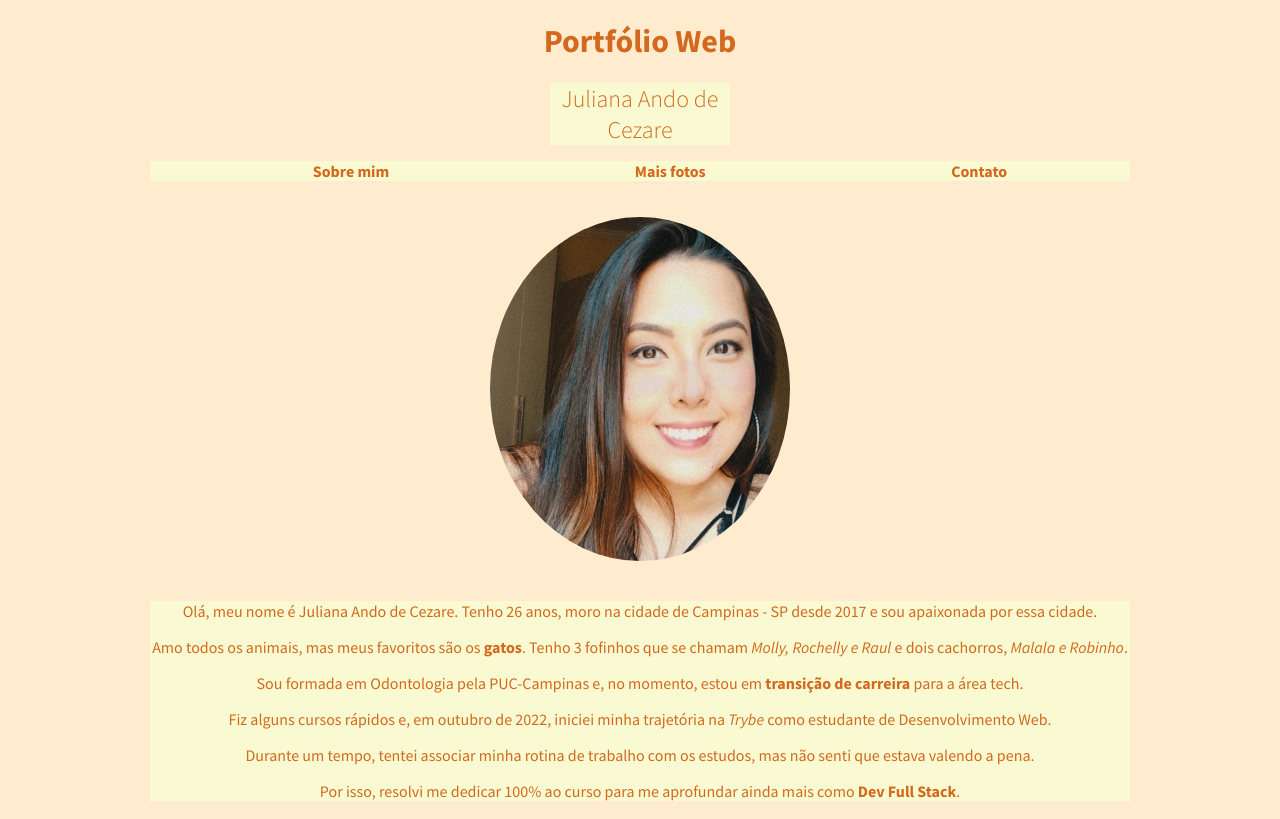
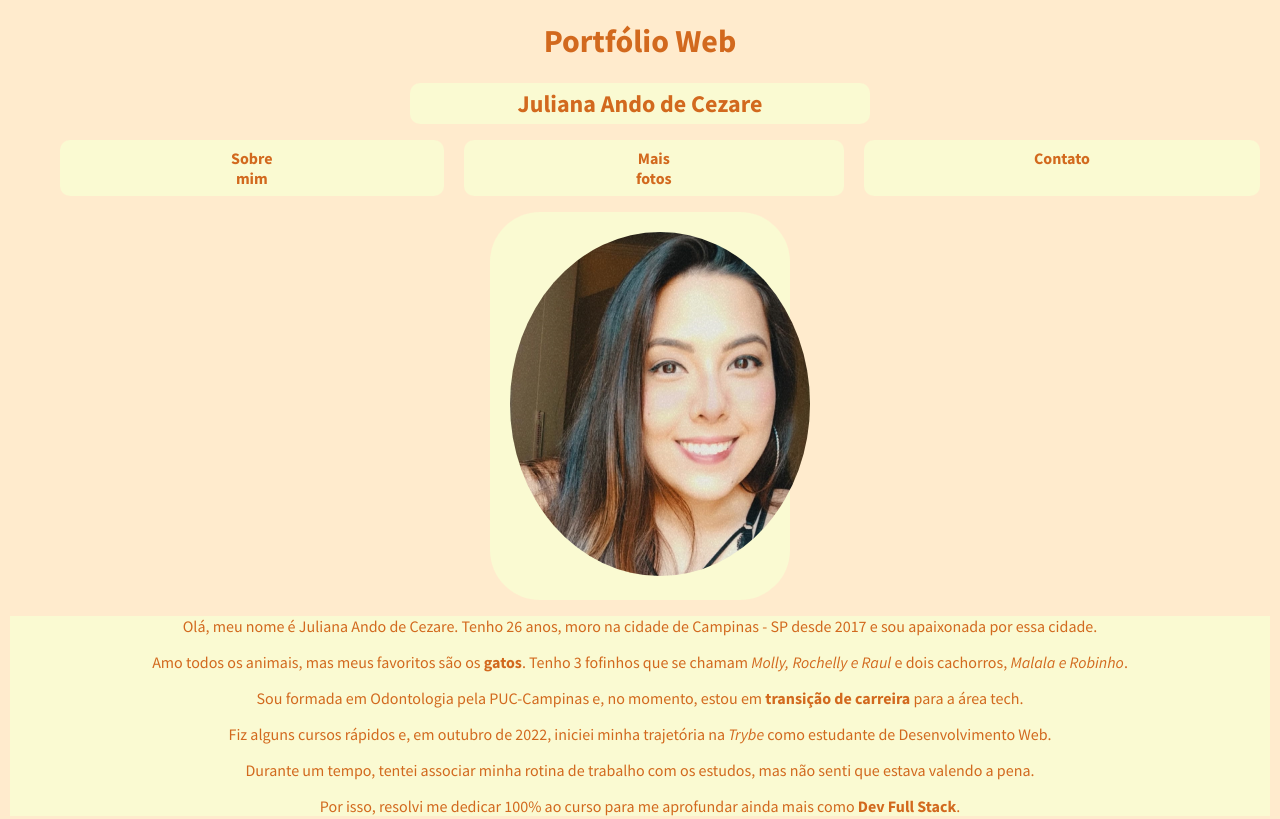
Before and after one commit to julianaando/julianaando.github.io, a plain HTML site: page index.html in a window 1280 px wide. Shown: the top 819 px of the page. Drawn offline with Linux system fonts and the light colour scheme.

Commit message:
Atualização do portfolio

```diff
--- a/index.html
+++ b/index.html
@@ -10,17 +10,21 @@
 </head>
 
 <body>
-  <h1 class="first">Portfólio Web</h1>
-  <h2 class="first">Juliana Ando de Cezare</h2>
-  <ul>
+  <header class="first">
+    <h1>Portfólio Web</h1>
+    <h2>Juliana Ando de Cezare</h2>
+  </header>
+  <nav>
+    <ul class="lista">
       <li><a href="#sobre">Sobre mim</a></li>
       <li><a href="#fotos">Mais fotos</a></li>
       <li><a href="#contato">Contato</a></li>
     </ul>
+  </nav>
+  <main>
+    <div class="imagem"><img class="foto" src="images/juliana.png" width=300px"></div>
 
-  <div class="foto"><img src="images/juliana.png" width=300px"></div>
-
-  <div class="fundo" id="sobre">
+    <div class="fundo">
       <p>Olá, meu nome é Juliana Ando de Cezare. Tenho 26 anos, moro na cidade de Campinas - SP desde 2017 e sou apaixonada por essa cidade.</p>
       <p>Amo todos os animais, mas meus favoritos são os <strong>gatos</strong>. Tenho 3 fofinhos que se chamam <i>Molly, Rochelly e Raul</i> e dois cachorros, <i>Malala e Robinho</i>.</p>
       <p>Sou formada em Odontologia pela PUC-Campinas e, no momento, estou em <strong>transição de carreira</strong> para a área tech.
@@ -32,18 +36,22 @@
     <div class="imagens" id="fotos">
       <img class="odonto" src="images/cirurgia.png" width=400px>
       <img class="odonto" src="images/dentista.png" width=300px>
-    <p>Atuando como Cirurgiã-Dentista</p>
+      <p class="muda">Atuando como Cirurgiã-Dentista</p>
     </div>
-  <div class="gatos">
+    <div class="imagens">
       <img src="images/gatos.png" width=300px>
       <img src="images/gatos1.png" width=300px>
       <img src="images/malala.png" width=300px>
+      <p class="muda">Meus bichinhos amados</p>
     </div>
 
     <div class="footer">
       <p>Estou totalmente à disposição para me conectar com novas pessoas, conversas, trocas e amizades. </p>
+      <nav>
         <p id="contato">Para maiores informações, meu <a href="https://linkedin.com/julianaandodecezare">LinkedIn</a> e <a href="https://github.com/julianaando">Github</a>.</p>
+      </nav>
     </div>
+  </main>
   <footer>Juliana Ando de Cezare | 2022</footer>
 </body>
 
--- a/style.css
+++ b/style.css
@@ -2,21 +2,31 @@
 
 body {
   background-color:blanchedalmond;
-  /*font-family: komoda, sans-serif;*/
   font-family: 'Source Sans Pro', sans-serif;
   color: chocolate;
-  margin: 0% 150px;
+  margin:10px;
+  padding: 0px;
 }
 
 .first {
  text-align: center;
  color: chocolate;
+ max-width: 100%;
+}
+
+.lista {
+  display: flex;
+  justify-content: space-between;
+  text-align: center;
 }
 
 h2{
-  font-weight: 300;
-  background-color:lightgoldenrodyellow;
+  font-weight: 700;
+  background-color: lightgoldenrodyellow;
   margin: 0px 400px;
+  /* display: inline-block; */
+  padding: 5px 20px;
+  border-radius: 10px;
 }
 
 .foto {
@@ -24,6 +34,12 @@ h2{
   text-align: center;
 }
 
+.imagem{
+  text-align: center;
+  background-color:lightgoldenrodyellow;
+  margin: 0px 480px;
+  border-radius: 50px;
+}
 
 .fundo{
  background-color:lightgoldenrodyellow;
@@ -40,9 +56,14 @@ h2{
 
 ul {
   list-style-type: none;
-  display: flex;
-  justify-content: space-around;
+  display: inline-block;
+}
+
+li{
   background-color: lightgoldenrodyellow;
+  padding: 8px 170px;
+  margin: 0px 10px;
+  border-radius: 10px;
 }
 
 a {
@@ -50,6 +71,7 @@ a {
   color: chocolate;
   font-weight: bolder;
 }
+
 
 .gatos{
   text-align: center;
@@ -59,6 +81,16 @@ a {
   text-align: center;
   font-weight: bolder;
 
+}
+
+ul li:hover a{
+  color: lightgoldenrodyellow;
+  transition: 0.1s;
+}
+
+ul.lista li:hover{
+  background-color:chocolate;
+  transition: 0.6s;
 }
 
 img {
@@ -71,3 +103,9 @@ footer {
   text-align: center;
   font-size: 10px;
 }
+
+.muda:hover{
+  background-color:lightblue;
+  transition: 0.8s;
+  margin: 0px 200px;
+}
```
Lines whose indentation alone changed are shown as unchanged.
